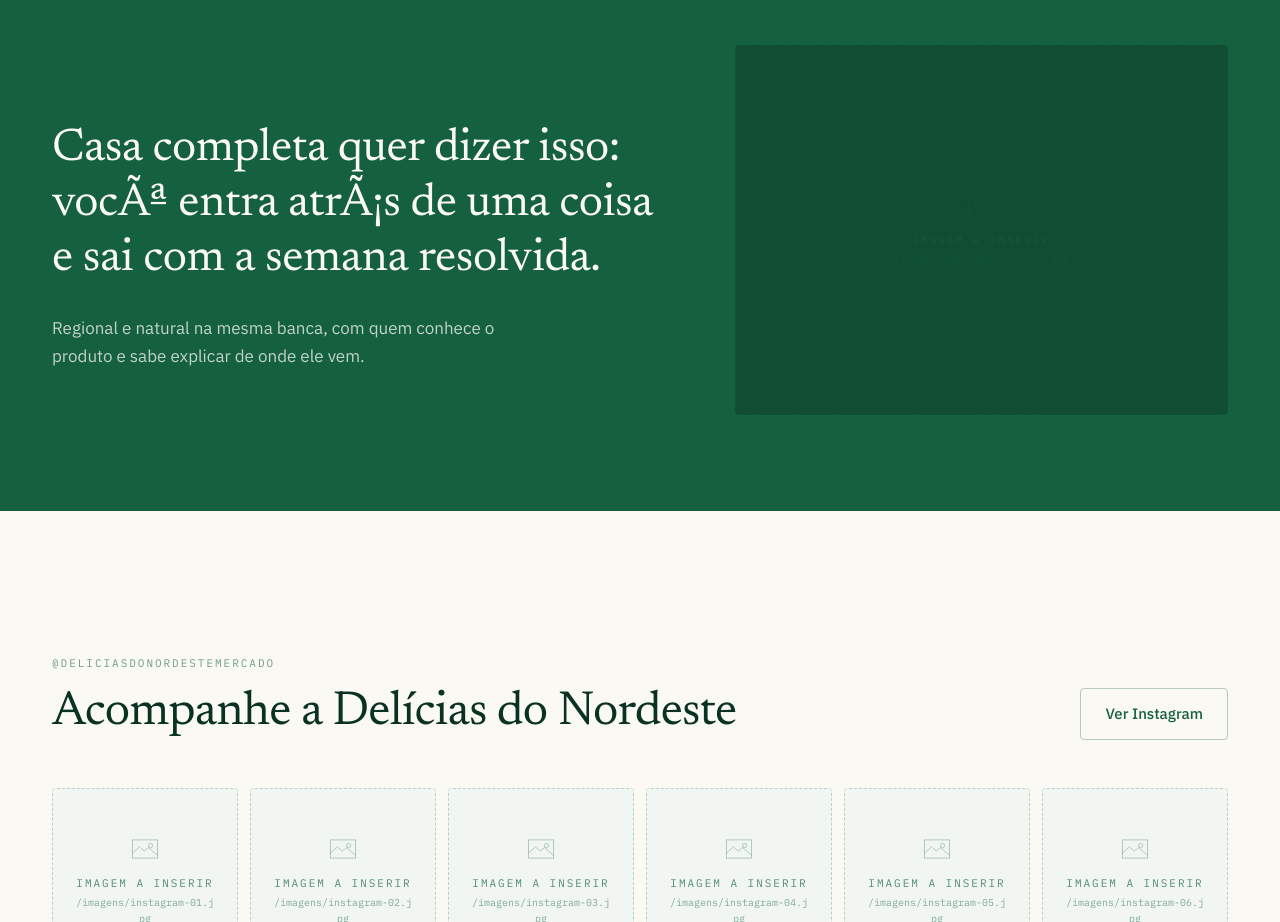
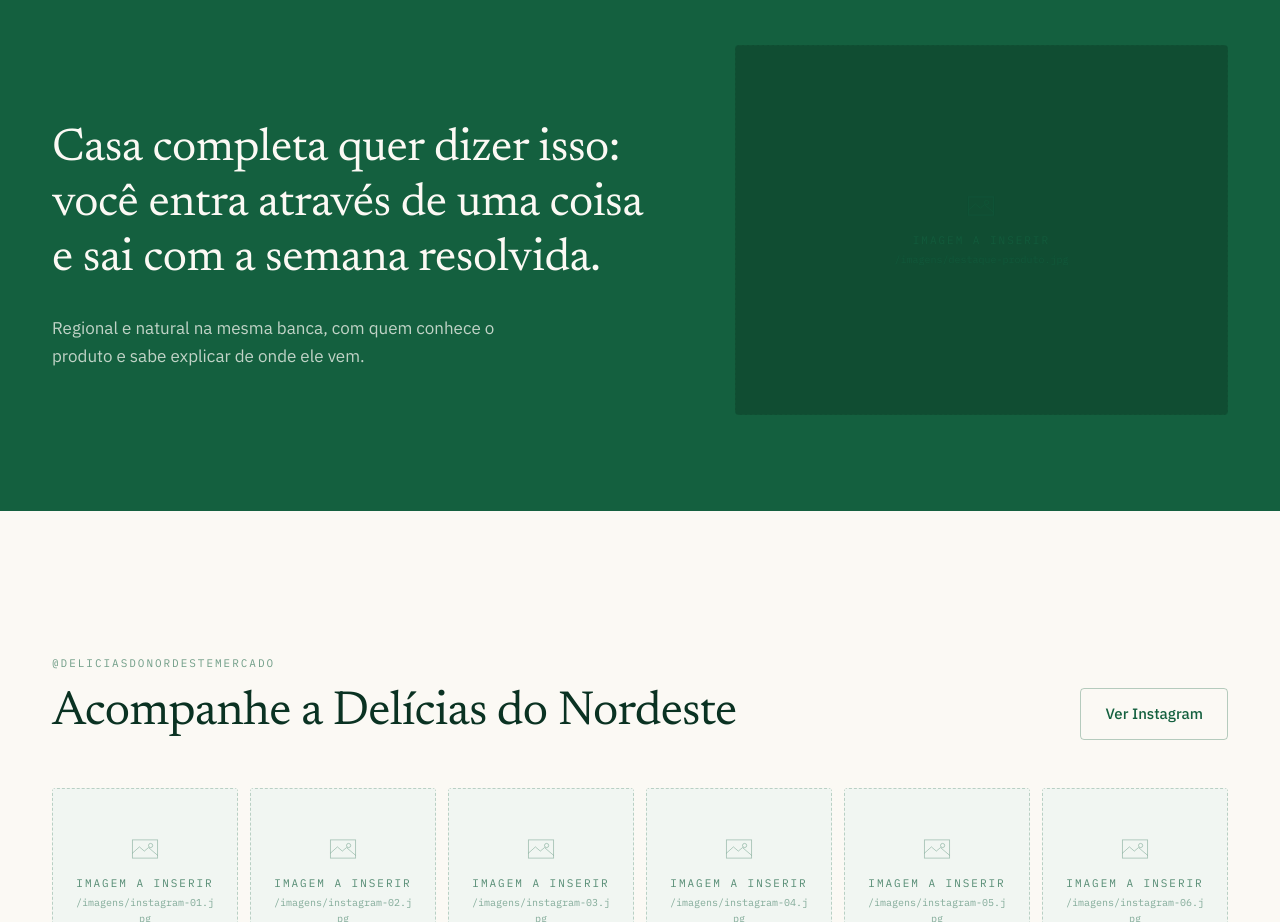
Before and after one commit to kaiopamorim-droid/Deliciasdonordeste, a React (Vite) app: page / in a window 1280 px wide. Shown: the part 5160-6082 px from the top of the page. Built offline with nearby package versions, Linux system fonts and the light colour scheme.

Commit message:
corrige acentuacao quebrada no texto de destaque

```diff
--- a/src/sections/Destaque.jsx
+++ b/src/sections/Destaque.jsx
@@ -7,7 +7,7 @@
         <div className="grid items-center gap-10 py-16 lg:grid-cols-[1.1fr_0.9fr] lg:gap-20 lg:py-24">
           <Revelar>
             <p className="mt-8 font-serif text-[32px] leading-[1.2] tracking-[-0.01em] text-creme sm:text-[40px] lg:text-[46px]">
-              Casa completa quer dizer isso: vocÃª entra atrÃ¡s de uma coisa e sai com a semana
+              Casa completa quer dizer isso: você entra através de uma coisa e sai com a semana
               resolvida.
             </p>
 
```
